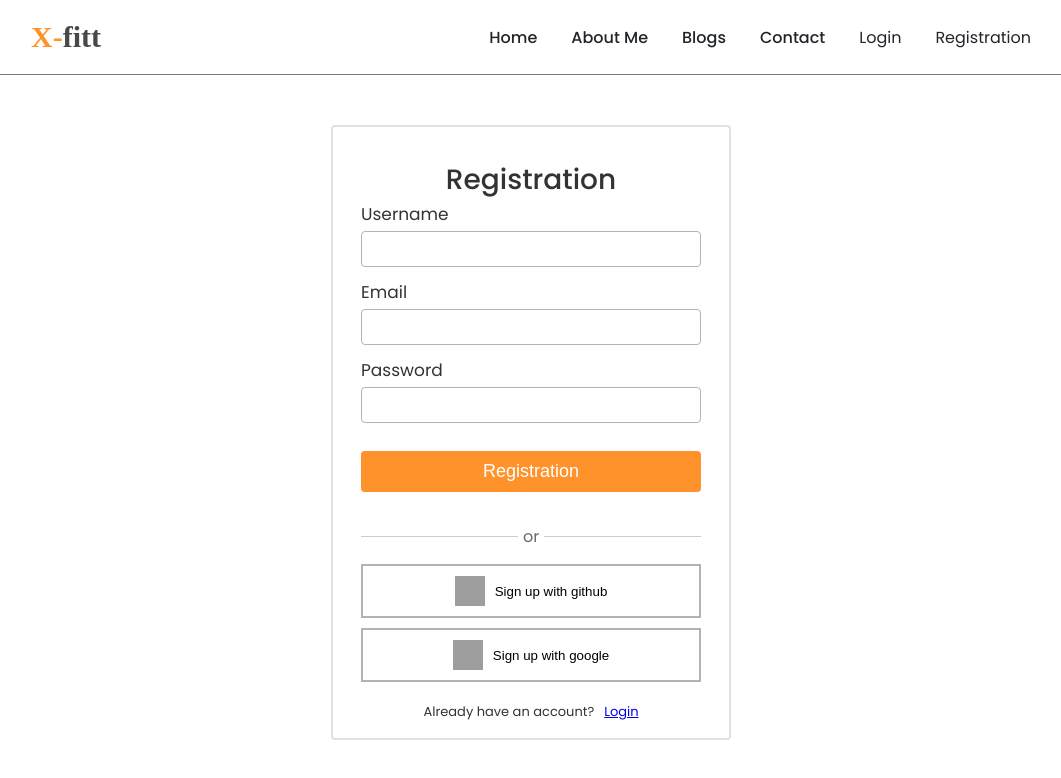
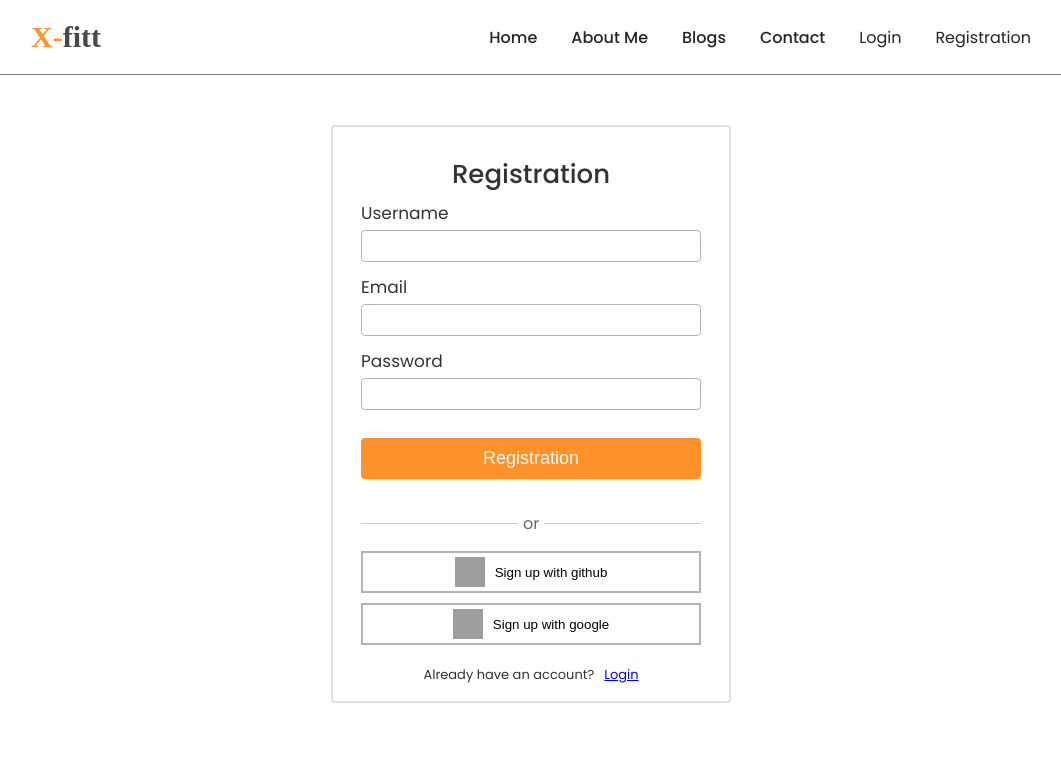
Before and after one commit to habiburrahman26/gym-trainer, a React (Create React App) app: page /registration in a window 1280 px wide. Shown: the top 778 px of the page, without its empty margins (109-1170 px from the left). Built offline with nearby package versions, Linux system fonts and the light colour scheme; no server answers; grey boxes are pictures that could not be loaded; a web font is replaced by a local one.

Commit message:
make a social sign in component

```diff
--- a/src/components/Login/Login.css
+++ b/src/components/Login/Login.css
@@ -1,5 +1,5 @@
 .form-control {
-  width: 400px;
+  max-width: 40rem;
   border: 2px solid #dee2e6;
   margin: 50px auto;
   padding: 16px 28px;
@@ -8,9 +8,10 @@
 }
 
 .heading {
-  font-size: 28px;
+  font-size: 2.6rem;
   text-align: center;
-  margin-top: 16px;
+  margin-top: 1.2rem;
+  margin-bottom: .6rem;
   font-weight: 500;
 }
 
@@ -24,7 +25,7 @@
   display: block;
   font-size: 16px;
   width: 100%;
-  padding: 8px 10px;
+  padding: .6rem 1rem;
   border-radius: 4px;
   border: 1px solid #adb5bd;
 }
@@ -77,7 +78,7 @@
   cursor: pointer;
   display: flex;
   align-items: center;
-  padding: 1rem;
+  padding: .4rem;
   gap: 1rem;
 }
 
--- a/src/components/Login/Login.js
+++ b/src/components/Login/Login.js
@@ -3,19 +3,16 @@ import { Link, useLocation, useNavigate } from 'react-router-dom';
 import './Login.css';
 import {
   useSignInWithEmailAndPassword,
-  useSignInWithGithub,
-  useSignInWithGoogle,
 } from 'react-firebase-hooks/auth';
 import auth from '../../firebase.init';
 import LoadingSpinner from '../UI/LoadingSpinner';
+import SocialSignIn from '../SocialSignin/SocialSignIn';
 
 const Login = () => {
   const [enteredEmail, setEnteredEmail] = useState('');
   const [enteredPassword, setEnteredPassword] = useState('');
   const [signInWithEmailAndPassword, user, loading, error] =
     useSignInWithEmailAndPassword(auth);
-  const [signInWithGithub, gitUser] = useSignInWithGithub(auth);
-  const [signInWithGoogle, guser] = useSignInWithGoogle(auth);
 
   const navigate = useNavigate();
   const location = useLocation();
@@ -30,10 +27,10 @@ const Login = () => {
   };
 
   useEffect(() => {
-    if (user || gitUser || guser) {
+    if (user) {
       navigate(from, { replace: true });
     }
-  }, [user, navigate, gitUser, guser, from]);
+  }, [user, navigate,from]);
 
   if (loading) {
     return <LoadingSpinner />;
@@ -84,26 +81,7 @@ const Login = () => {
         <div>or</div>
         <div className="line"></div>
       </div>
-      <div className="social-meadia-signin">
-        <div>
-          <button type="button" onClick={() => signInWithGithub()}>
-            <img
-              src="https://img.icons8.com/glyph-neue/64/000000/github.png"
-              alt=""
-            />
-            <p>Login with github</p>
-          </button>
-        </div>
-        <div>
-          <button type="button" onClick={() => signInWithGoogle()}>
-            <img
-              src="https://img.icons8.com/color/48/000000/google-logo.png"
-              alt=""
-            />
-            <p>Login with google</p>
-          </button>
-        </div>
-      </div>
+      <SocialSignIn name='Login'/>
       <div className="toggle-page">
         <p>New to X-fitt? </p>
         <Link to="/registration">Register</Link>
--- a/src/components/Registration/Registration.js
+++ b/src/components/Registration/Registration.js
@@ -2,13 +2,12 @@ import React, { useEffect, useState } from 'react';
 import {
   useCreateUserWithEmailAndPassword,
   useUpdateProfile,
-  useSignInWithGithub,
-  useSignInWithGoogle,
 } from 'react-firebase-hooks/auth';
 import auth from '../../firebase.init';
 
 import { Link, useNavigate } from 'react-router-dom';
 import LoadingSpinner from '../UI/LoadingSpinner';
+import SocialSignIn from '../SocialSignin/SocialSignIn';
 
 const Registration = () => {
   const navigate = useNavigate();
@@ -21,8 +20,6 @@ const Registration = () => {
       sendEmailVerification: true,
     });
   const [updateProfile] = useUpdateProfile(auth);
-  const [signInWithGithub, gitUser] = useSignInWithGithub(auth);
-  const [signInWithGoogle, guser] = useSignInWithGoogle(auth);
 
   const nameChangeHandler = (e) => {
     setEnteredName(e.target.value);
@@ -35,10 +32,10 @@ const Registration = () => {
   };
 
   useEffect(() => {
-    if (user || gitUser || guser) {
+    if (user) {
       navigate('/', { replace: true });
     }
-  }, [user, navigate, gitUser, guser]);
+  }, [user, navigate]);
 
   if (loading) {
     return <LoadingSpinner />;
@@ -104,26 +101,7 @@ const Registration = () => {
         <div>or</div>
         <div className="line"></div>
       </div>
-      <div className="social-meadia-signin">
-        <div>
-          <button type="button" onClick={() => signInWithGithub()}>
-            <img
-              src="https://img.icons8.com/glyph-neue/64/000000/github.png"
-              alt=""
-            />
-            <p>Sign up with github</p>
-          </button>
-        </div>
-        <div>
-          <button type="button" onClick={() => signInWithGoogle()}>
-            <img
-              src="https://img.icons8.com/color/48/000000/google-logo.png"
-              alt=""
-            />
-            <p>Sign up with google</p>
-          </button>
-        </div>
-      </div>
+      <SocialSignIn name={'Sign up'}/>
       <div className="toggle-page">
         <p>Already have an account? </p>
         <Link to="/login">Login</Link>
--- /dev/null
+++ b/src/components/SocialSignin/SocialSignIn.js
@@ -0,0 +1,48 @@
+import React, { useEffect } from 'react';
+import {
+  useSignInWithGithub,
+  useSignInWithGoogle,
+} from 'react-firebase-hooks/auth';
+import { useLocation, useNavigate } from 'react-router-dom';
+import auth from '../../firebase.init';
+
+const SocialSignIn = ({ name}) => {
+  const [signInWithGithub, gitUser] = useSignInWithGithub(auth);
+  const [signInWithGoogle, guser] = useSignInWithGoogle(auth);
+
+  const navigate = useNavigate();
+  const location = useLocation();
+
+  let from = location.state?.from?.pathname || '/';
+
+  useEffect(() => {
+    if (gitUser || guser) {
+      navigate(from, { replace: true });
+    }
+  }, [navigate, gitUser, guser, from]);
+
+  return (
+    <div className="social-meadia-signin">
+      <div>
+        <button type="button" onClick={() => signInWithGithub()}>
+          <img
+            src="https://img.icons8.com/glyph-neue/64/000000/github.png"
+            alt=""
+          />
+          <p>{name} with github</p>
+        </button>
+      </div>
+      <div>
+        <button type="button" onClick={() => signInWithGoogle()}>
+          <img
+            src="https://img.icons8.com/color/48/000000/google-logo.png"
+            alt=""
+          />
+          <p>{name} with google</p>
+        </button>
+      </div>
+    </div>
+  );
+};
+
+export default SocialSignIn;
```
